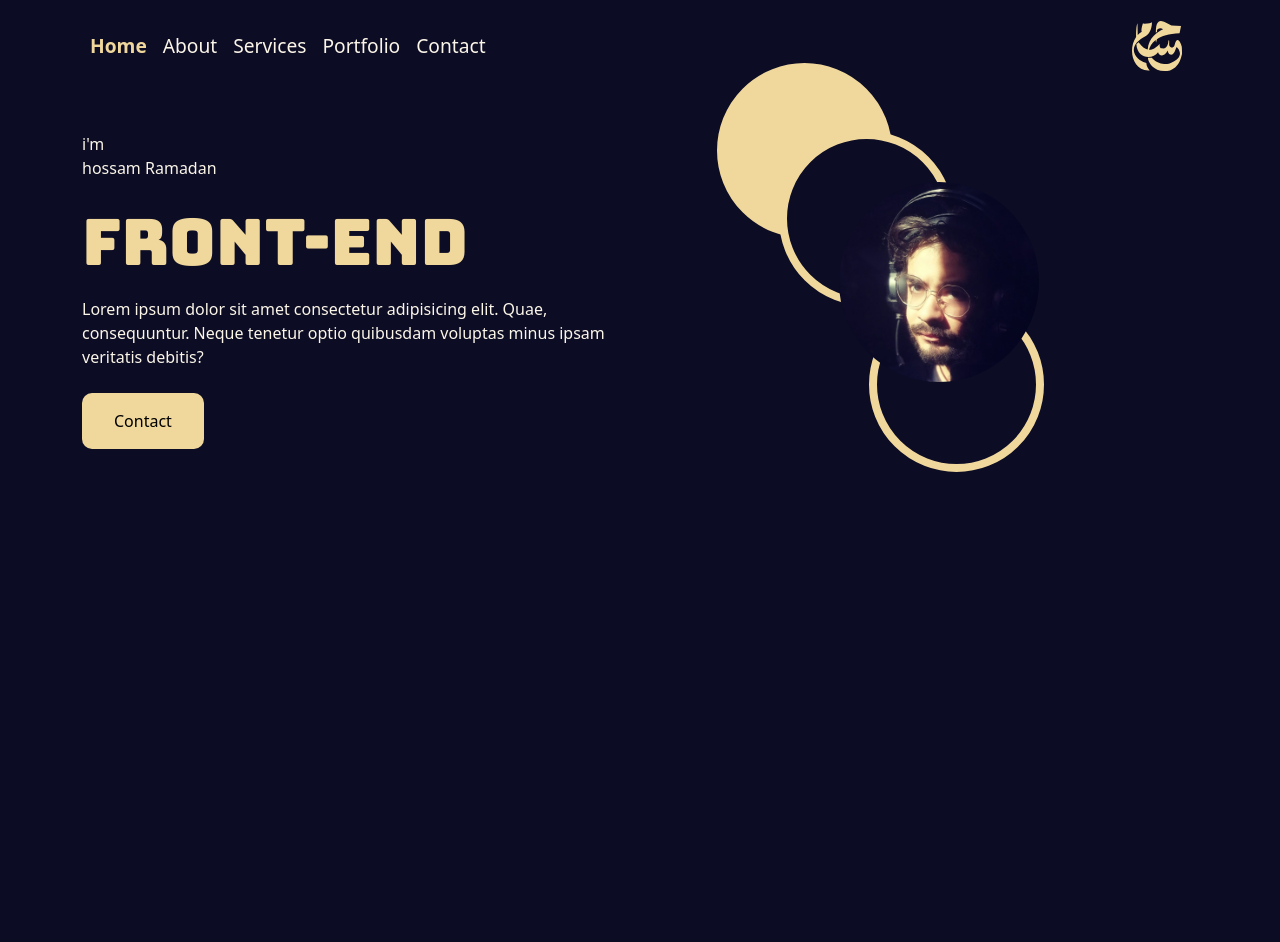
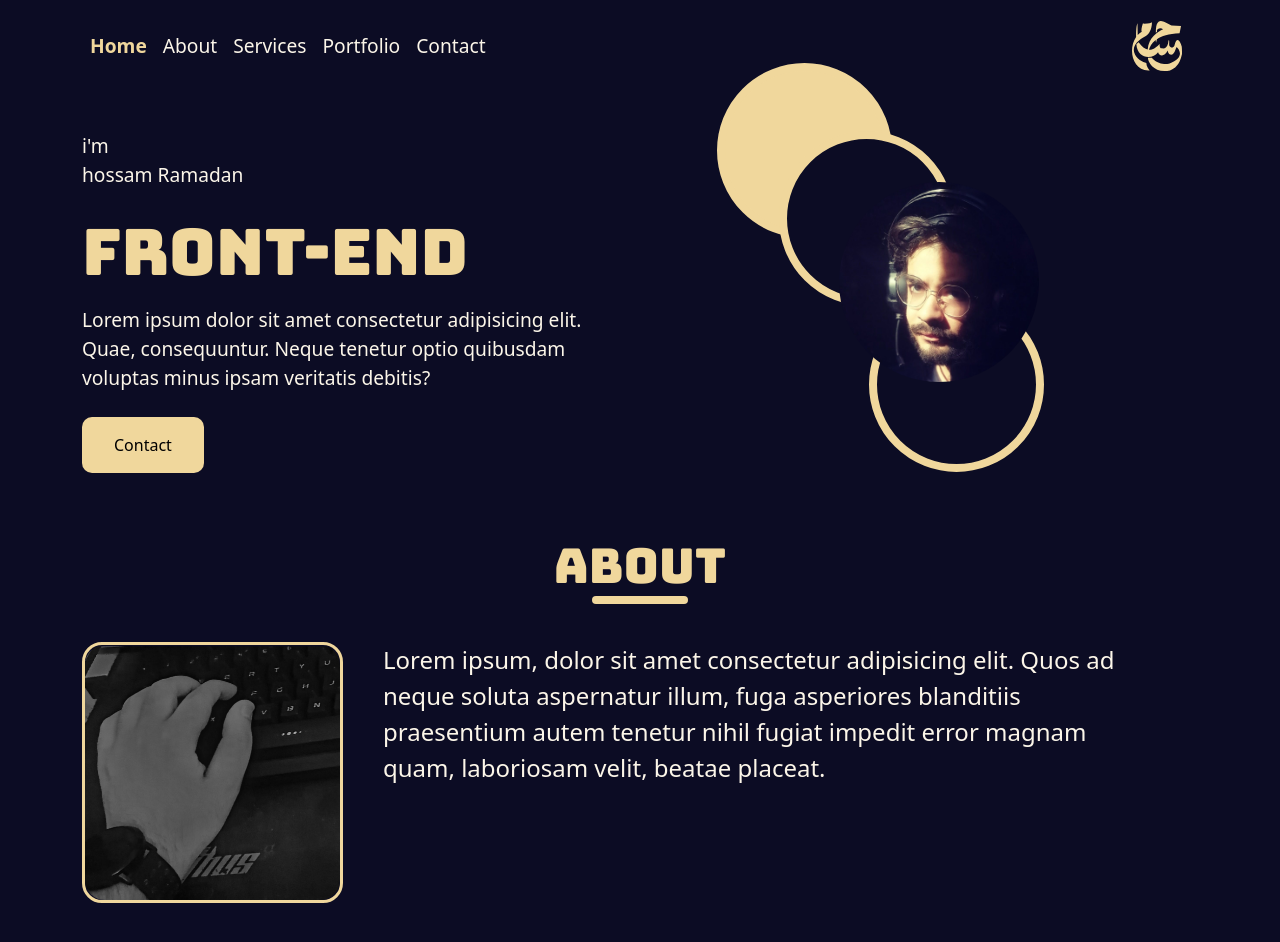
Before and after one commit to HossamRamadan667/hossam-ramadan, a React (Create React App) app: page / in a window 1280 px wide. Shown: the top 942 px of the page. Before the commit the page ends 800 px from the top, so only its background shows below. Built offline with nearby package versions, Linux system fonts and the light colour scheme.

Commit message:
create about section

```diff
--- a/src/App.jsx
+++ b/src/App.jsx
@@ -1,6 +1,7 @@
 import { Route, Routes } from "react-router-dom";
 import Header from "./Components/Header";
 import Home from "./Views/Home";
+import About from "./Views/About";
 
 function App() {
 	return (
@@ -8,6 +9,7 @@ function App() {
 			<Header />
 			<Routes>
 				<Route path="/" element={<Home/>} />
+				<Route path="/about" element={<About/>} />
 			</Routes>
 		</>
 	);
--- /dev/null
+++ b/src/Views/About.jsx
@@ -0,0 +1,26 @@
+import aboutImg from "../images/about-img.png";
+function About() {
+	return (
+		<section className="about">
+			<h2 className="sectionTitle center">About</h2>
+			<div className="container">
+				<div className="row  gap-3 ">
+					<div className="col-12 col-md-3 mb-3 mb-md-0">
+						<div className="aboutImage">
+							<img src={aboutImg} alt="keyboard" />
+						</div>
+					</div>
+					<div className="col-12 col-md-8">
+						<p>
+							Lorem ipsum, dolor sit amet consectetur adipisicing elit. Quos ad neque soluta aspernatur
+							illum, fuga asperiores blanditiis praesentium autem tenetur nihil fugiat impedit error
+							magnam quam, laboriosam velit, beatae placeat.
+						</p>
+					</div>
+				</div>
+			</div>
+		</section>
+	);
+}
+
+export default About;
--- a/src/Views/Home.jsx
+++ b/src/Views/Home.jsx
@@ -1,8 +1,10 @@
 import Hero from "../Components/Hero.jsx";
+import About from "./About.jsx";
 function Home() {
 	return (
 		<>
 			<Hero />
+			<About></About>
 		</>
 	);
 }
--- a/src/css/index.css
+++ b/src/css/index.css
@@ -29,6 +29,7 @@ h6 {
 
 p {
 	color: var(--textColor);
+	font-size: 1.2em;
 }
 
 section {
@@ -163,9 +164,33 @@ section.hero img {
 	section.hero .img {
 		top: 100px;
 	}
+	section.hero .row > :nth-child(2) {
+		height: 450px;
+	}
 }
 
 /* End Hero*/
 
+/* Start About */
+
+section.about .aboutImage {
+	width: 100%;
+	aspect-ratio: 1/1;
+	border-radius: 20px;
+	border: 3px solid var(--primaryColor);
+}
+
+section.about .aboutImage img {
+	height: 100%;
+	width: 100%;
+	border-radius: inherit;
+}
+
+section.about p {
+	font-size: 1.5em;
+}
+
+/* End About */
+
 /* Start */
 /* End */
```
Also changed, not shown: src/images/about-img.png (added).
